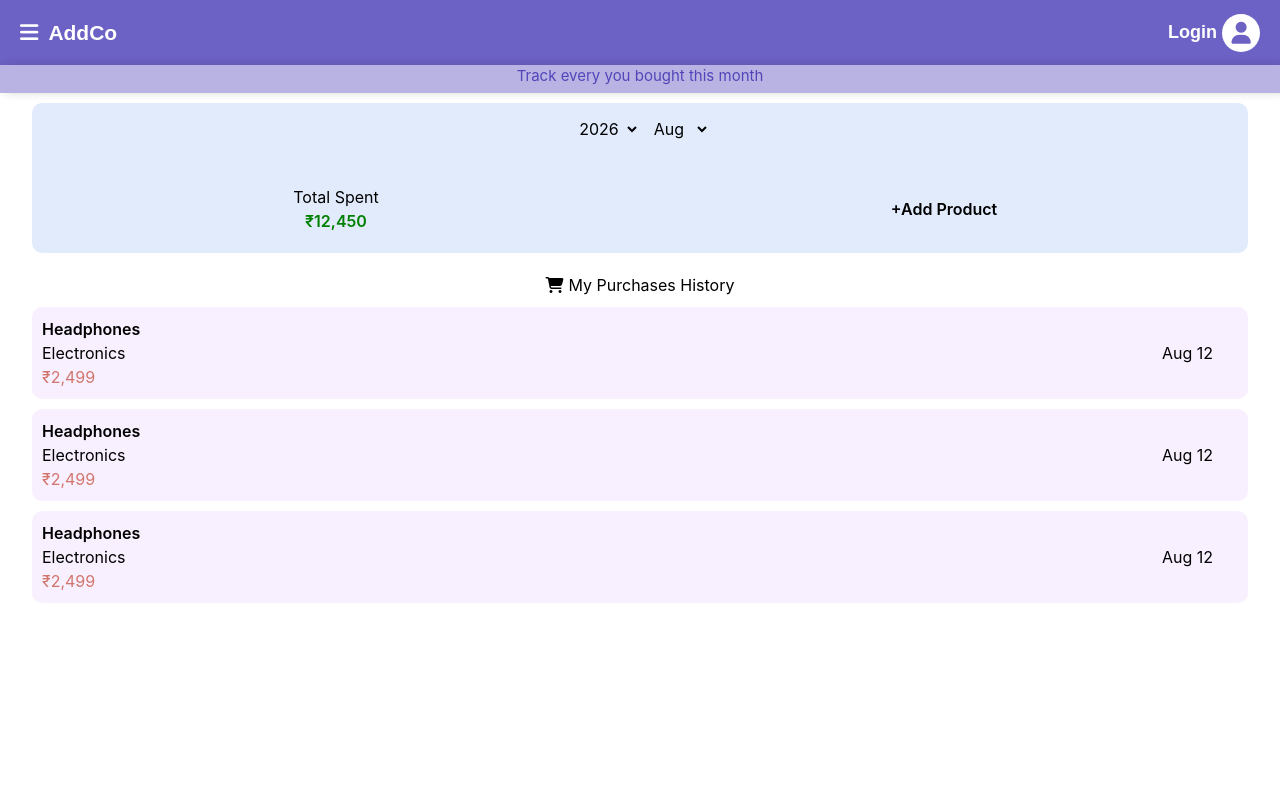
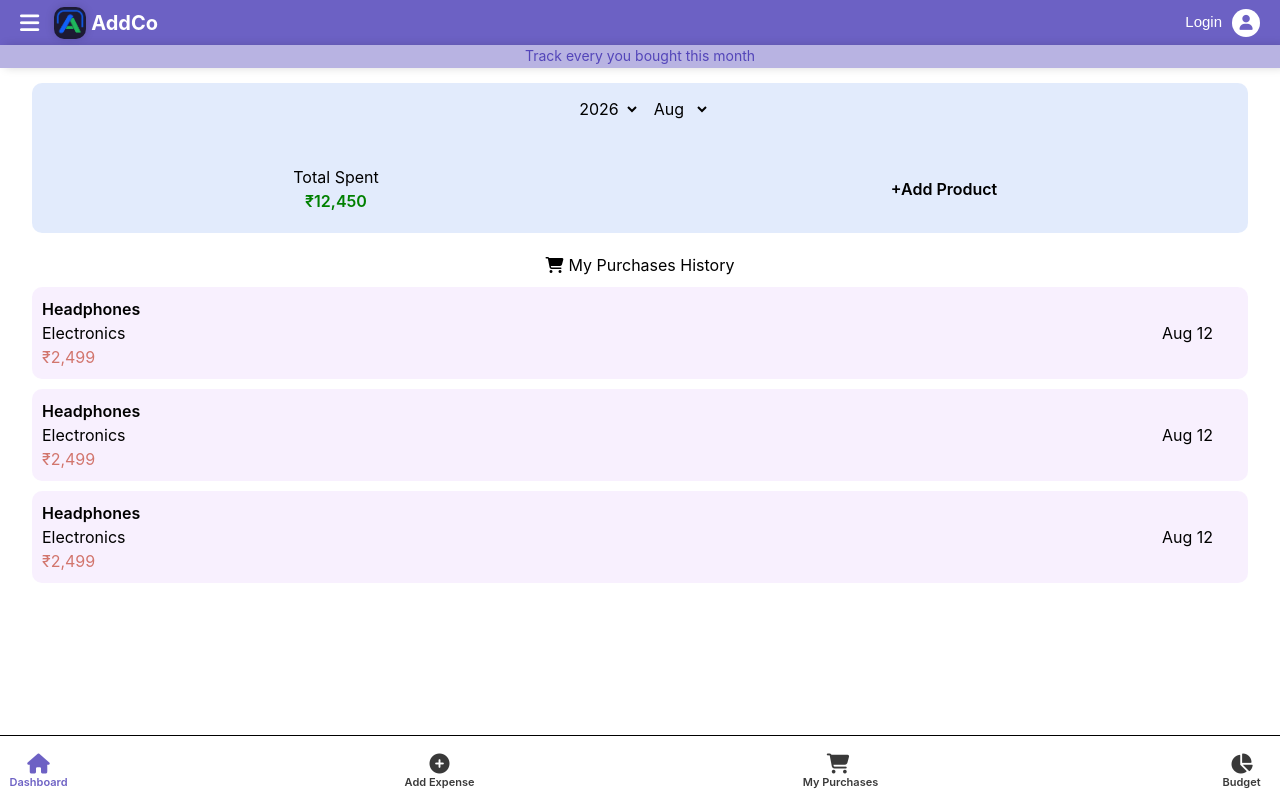
Before and after one commit to Siburam7/AddCo, a website: page index.html in a window 1280 px wide. Drawn offline with Linux system fonts and the light colour scheme.

Commit message:
Add new Footer Design

```diff
--- a/index.html
+++ b/index.html
@@ -12,7 +12,11 @@
 <body>
   <nav>
     <div class="nav-top">
-      <h1><i class="fa-solid fa-bars"></i>AddCo</h1>
+      <div class="div-left">
+        <i class="fa-solid fa-bars"></i>
+        <div class="logo-main"></div>
+        <h1>AddCo</h1>
+      </div>
 
       <div class="user">
         <h4>Login</h4>
@@ -143,7 +147,24 @@
   </div>
   </main>
 
-  <!-- <footer>© 2026 siburam7 | All Right Reserved</footer> -->
+  <footer>
+    <div class="footer-min active-footer">
+      <i class="fa-solid fa-house"></i>
+      <h3>Dashboard</h3>
+    </div>
+    <div class="footer-min">
+      <i class="fa-solid fa-circle-plus"></i>
+      <h3>Add Expense</h3>
+    </div>
+    <div class="footer-min">
+      <i class="fa-solid fa-cart-shopping"></i>
+      <h3>My Purchases</h3>
+    </div>
+    <div class="footer-min">
+      <i class="fa-solid fa-chart-pie"></i>
+      <h3>Budget</h3>
+    </div>
+  </footer>
 
 
   <script src="./pratice/noting.js"></script>
```
Also changed, not shown: img-png/ChatGPT Image Aug 18, 2026, 11_28_48 PM.png (added), output.css.
